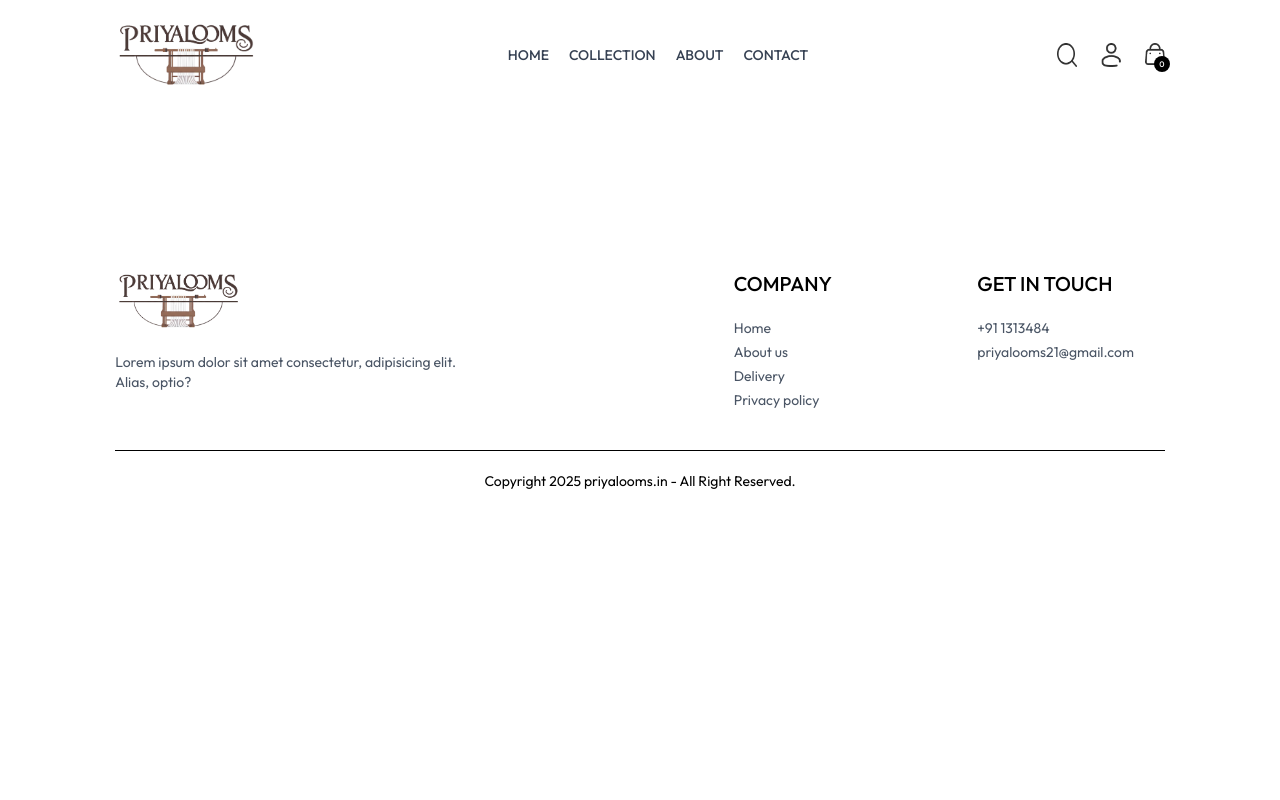
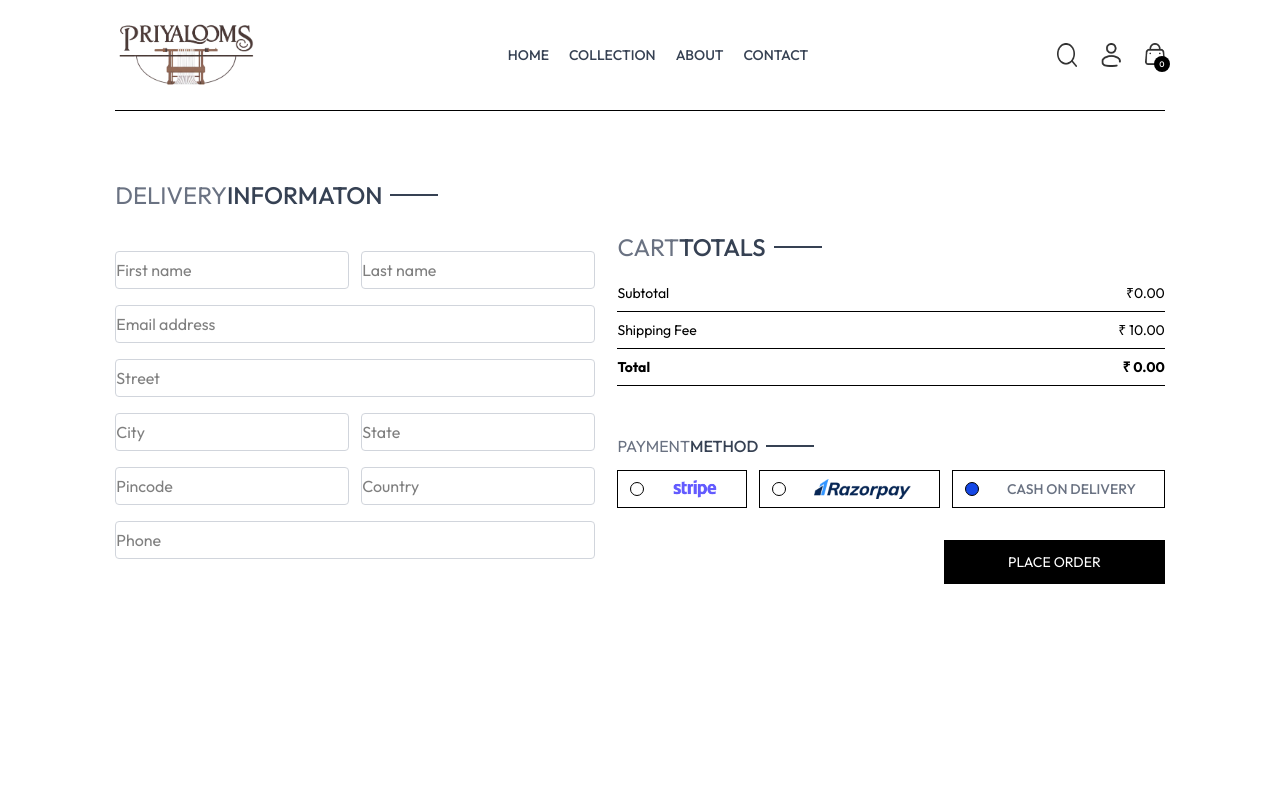
Before and after one commit to MRVx77/ecommerce-app, a React (Vite) app in the folder frontend/: page /place-order in a window 1280 px wide. Shown: the top 800 px of the page. Built offline with nearby package versions, Linux system fonts and the light colour scheme.

Commit message:
refactor routing for PlaceOrder page; enhance Orders page with order details display and integrate CartTotal component

```diff
--- a/frontend/src/App.jsx
+++ b/frontend/src/App.jsx
@@ -28,7 +28,7 @@
         <Route path="/product/:productId" element={<Product />} />
         <Route path="/cart" element={<Cart />} />
         <Route path="/login" element={<Login />} />
-        <Route path="/placeorder" element={<PlaceOrder />} />
+        <Route path="/place-order" element={<PlaceOrder />} />
         <Route path="/orders" element={<Orders />} />
       </Routes>
       <Footer />
--- a/frontend/src/pages/Orders.jsx
+++ b/frontend/src/pages/Orders.jsx
@@ -1,7 +1,51 @@
-import React from "react";
+import React, { useContext } from "react";
+import { ShopContext } from "../context/ShopContext";
+import Title from "../components/Title";
 
 const Orders = () => {
-  return <div></div>;
+  const { products, currency } = useContext(ShopContext);
+  return (
+    <div className="border-t pt-16">
+      <div className="text-2xl">
+        <Title text1={"MY"} text2={"ORDERS"} />
+      </div>
+      <div>
+        {products.slice(1, 4).map((item, index) => (
+          <div
+            key={index}
+            className="py-4 border-t border-b text-gray-700 flex flex-col md:flex-row md:items-center md:justify-between gap-4"
+          >
+            <div className="flex items-start gap-6 text-sm">
+              <img className="w-16 sm:w-20" src={item.image[0]} alt="" />
+              <div>
+                <p className=" sm:text-base font-medium">{item.name}</p>
+                <div className="flex items-center gap-3 mt-2 text-base text-gray-700">
+                  <p className=" text-lg">
+                    {currency}
+                    {item.price}
+                  </p>
+                  <p>Quantity: 1</p>
+                  <p>Size: M</p>
+                </div>
+                <p className="mt-2">
+                  Date: <span className="text-gray-400">18, Nov 2025</span>
+                </p>
+              </div>
+            </div>
+            <div className="md:w-1/2 flex justify-between">
+              <div className="flex items-center gap-2">
+                <p className="min-w-2 h-2 rounded-full bg-blue-800"></p>
+                <p className="text-sm md:text-base">Ready to ship</p>
+              </div>
+              <button className="border px-4 py-2 text-sm font-medium rounded-sm cursor-pointer">
+                Track Order
+              </button>
+            </div>
+          </div>
+        ))}
+      </div>
+    </div>
+  );
 };
 
 export default Orders;
--- a/frontend/src/pages/PlaceOrder.jsx
+++ b/frontend/src/pages/PlaceOrder.jsx
@@ -1,7 +1,128 @@
-import React from "react";
+import React, { useContext, useState } from "react";
+import Title from "../components/Title";
+import CartTotal from "../components/CartTotal";
+import { assets } from "../assets/assets";
+import { ShopContext } from "../context/ShopContext";
 
 const PlaceOrder = () => {
-  return <div></div>;
+  const [method, setMethod] = useState("cod");
+  const { navigate } = useContext(ShopContext);
+  return (
+    <div className="flex flex-col sm:flex-row justify-between gap-4 pt-5 sm:pt-14 min-h-[80vh] border-t">
+      {/* ---------- Left Side --------- */}
+      <div className="flex flex-col gap-4 w-full sm:max-w-[480px]">
+        <div className="text-xl sm:text-2xl my-3">
+          <Title text1={"DELIVERY"} text2={"INFORMATON"} />
+        </div>
+        <div className="flex gap-3">
+          <input
+            className="border border-gray-300 rounded py-1.5 w-full"
+            type="text"
+            placeholder="First name"
+          />
+          <input
+            className="border border-gray-300 rounded py-1.5 w-full"
+            type="text"
+            placeholder="Last name"
+          />
+        </div>
+        <input
+          className="border border-gray-300 rounded py-1.5 w-full"
+          type="email"
+          placeholder="Email address"
+        />
+        <input
+          className="border border-gray-300 rounded py-1.5 w-full"
+          type="text"
+          placeholder="Street"
+        />
+        <div className="flex gap-3">
+          <input
+            className="border border-gray-300 rounded py-1.5 w-full"
+            type="text"
+            placeholder="City"
+          />
+          <input
+            className="border border-gray-300 rounded py-1.5 w-full"
+            type="text"
+            placeholder="State"
+          />
+        </div>
+        <div className="flex gap-3">
+          <input
+            className="border border-gray-300 rounded py-1.5 w-full"
+            type="number"
+            placeholder="Pincode"
+          />
+          <input
+            className="border border-gray-300 rounded py-1.5 w-full"
+            type="text"
+            placeholder="Country"
+          />
+        </div>
+        <input
+          className="border border-gray-300 rounded py-1.5 w-full"
+          type="number"
+          placeholder="Phone"
+        />
+      </div>
+      {/* ------ right Side -------- */}
+      <div className="mt-8">
+        <div className="mt-8 min-w-80">
+          <CartTotal />
+        </div>
+        <div className="mt-12">
+          <Title text1={"PAYMENT"} text2={"METHOD"} />
+          {/* ---------payment method selection ------------- */}
+          <div className="flex gap-3 flex-col lg:flex-row">
+            <div
+              onClick={() => setMethod("stripe")}
+              className=" flex items-center gap-3 border p-2 px-3 cursor-pointer"
+            >
+              <p
+                className={`min-w-3.5 h-3.5 border rounded-full ${
+                  method === "stripe" ? "bg-blue-700" : ""
+                }`}
+              ></p>
+              <img className="h-5 mx-4" src={assets.stripe_logo} alt="" />
+            </div>
+            <div
+              onClick={() => setMethod("razorpay")}
+              className=" flex items-center gap-3 border p-2 px-3 cursor-pointer"
+            >
+              <p
+                className={`min-w-3.5 h-3.5 border rounded-full ${
+                  method === "razorpay" ? "bg-blue-700" : ""
+                }`}
+              ></p>
+              <img className="h-5 mx-4" src={assets.razorpay_logo} alt="" />
+            </div>
+            <div
+              onClick={() => setMethod("cod")}
+              className=" flex items-center gap-3 border p-2 px-3 cursor-pointer"
+            >
+              <p
+                className={`min-w-3.5 h-3.5 border rounded-full ${
+                  method === "cod" ? "bg-blue-700" : ""
+                }`}
+              ></p>
+              <p className="text-gray-500 text-sm font-medium mx-4">
+                CASH ON DELIVERY
+              </p>
+            </div>
+          </div>
+          <div className="w-full text-end mt-8">
+            <button
+              onClick={() => navigate("/orders")}
+              className="bg-black text-white px-16 py-3 text-sm"
+            >
+              PLACE ORDER
+            </button>
+          </div>
+        </div>
+      </div>
+    </div>
+  );
 };
 
 export default PlaceOrder;
```
